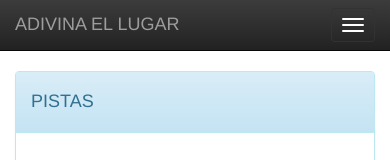
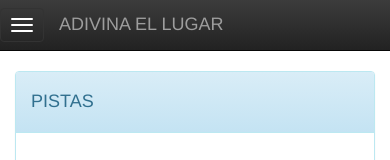
Before and after one commit to djprano/X-Nav-Practica-Adivina, a plain HTML site: page index.html in a window 390 px wide. Shown: the top 160 px of the page. Drawn offline with nearby package versions, Linux system fonts and the light colour scheme.

Commit message:
toogle button float left

```diff
--- a/css/main.css
+++ b/css/main.css
@@ -99,6 +99,9 @@ padding-left: 15px;
 }
 .navbar-btn{
     margin-left: 15px;
+}
+.navbar-toggle{
+    float: left;
 }
 
 
```
